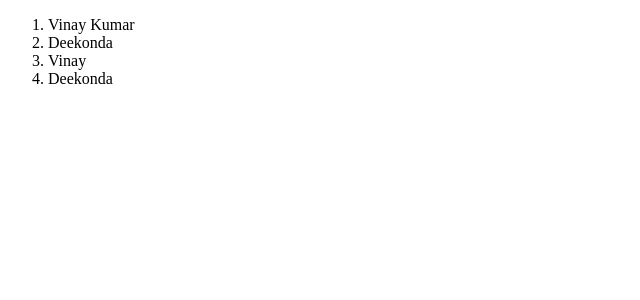
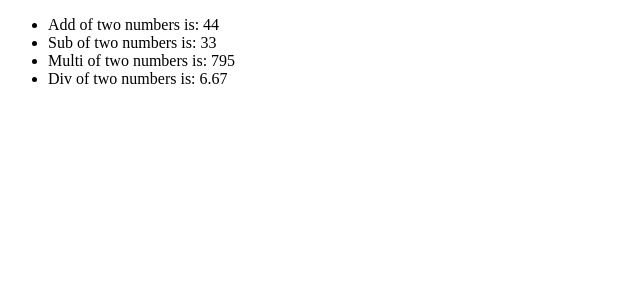
Before and after one commit to vinay-kumar-projects/miniproject, a React (Create React App) app: page / in a window 1280 px wide. Shown: the top 300 px of the page, without its empty margins (0-640 px from the left). Built offline with nearby package versions, Linux system fonts and the light colour scheme.

Commit message:
Creating a Simple Calculator in ReactJS

```diff
--- /dev/null
+++ b/src/Calc.jsx
@@ -0,0 +1,21 @@
+import React from 'react'
+
+function add(a,b) {
+    let add = a + b;
+    return add;
+}
+function sub(a,b) {
+    let sub = a - b;
+    return sub;
+}
+function mult(a,b) {
+    let mult = a * b;
+    return mult;
+}
+function div(a,b) {
+    let div = a / b;
+    div = div.toFixed(2);
+    return div;
+}
+
+export {add, sub, mult, div};
--- a/src/Main.jsx
+++ b/src/Main.jsx
@@ -1,17 +1,19 @@
-const Name = 'Vinay Kumar';
+import React from 'react'
+import {add, sub, mult, div} from './Calc'
 
-const surName = 'Deekonda';
+function Body() {
 
-function myName() {
-    let name = 'Vinay';
-    return name;
-}
+return (
+    <>
+    <ul>
+        <li>Add of two numbers is: {add(12,32)}</li>
+        <li>Sub of two numbers is: {sub(65,32)}</li>
+        <li>Multi of two numbers is: {mult(15,53)}</li>
+        <li>Div of two numbers is: {div(20,3)}</li>
+    </ul>
+</>
+)
 
-function myNames() {
-    let names = 'Deekonda';
-    return names;
-}
+};
 
-export default Name;
-
-export {surName, myName, myNames};
+export default Body;
--- a/src/index.js
+++ b/src/index.js
@@ -1,16 +1,8 @@
 import React from 'react';
 import ReactDOM from 'react-dom';
-import * as ques from './Main';
+import Body from './Main';
+
 
 ReactDOM.render(
-
-    <>
-        <ol>
-            <li>{ ques.default}</li>
-            <li>{ ques.surName}</li>
-            <li>{ ques.myName()}</li>
-            <li>{ ques.myNames()}</li>
-        </ol>
-    </>,
-    document.getElementById('root')
+    <Body />,document.getElementById('root')
 );
```
